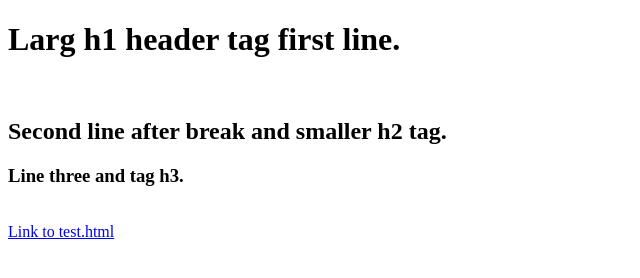
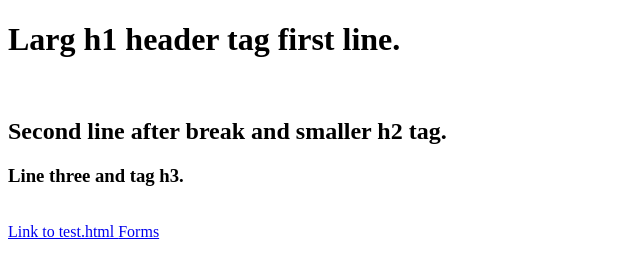
Before and after one commit to alexbryz/alexbryz.github.io, a plain HTML site: page index.html in a window 1280 px wide. Shown: the full height of the page, 0-640 px from the left. Drawn offline with Linux system fonts and the light colour scheme.

Commit message:
Update index.html

```diff
--- a/index.html
+++ b/index.html
@@ -10,5 +10,6 @@
     <h3>Line three and tag h3.</h3>
     <br>
     <a href="./test.html">Link to test.html </a>
+    <a href="./form.html">Forms</a>
   </body>
 </html>
```
